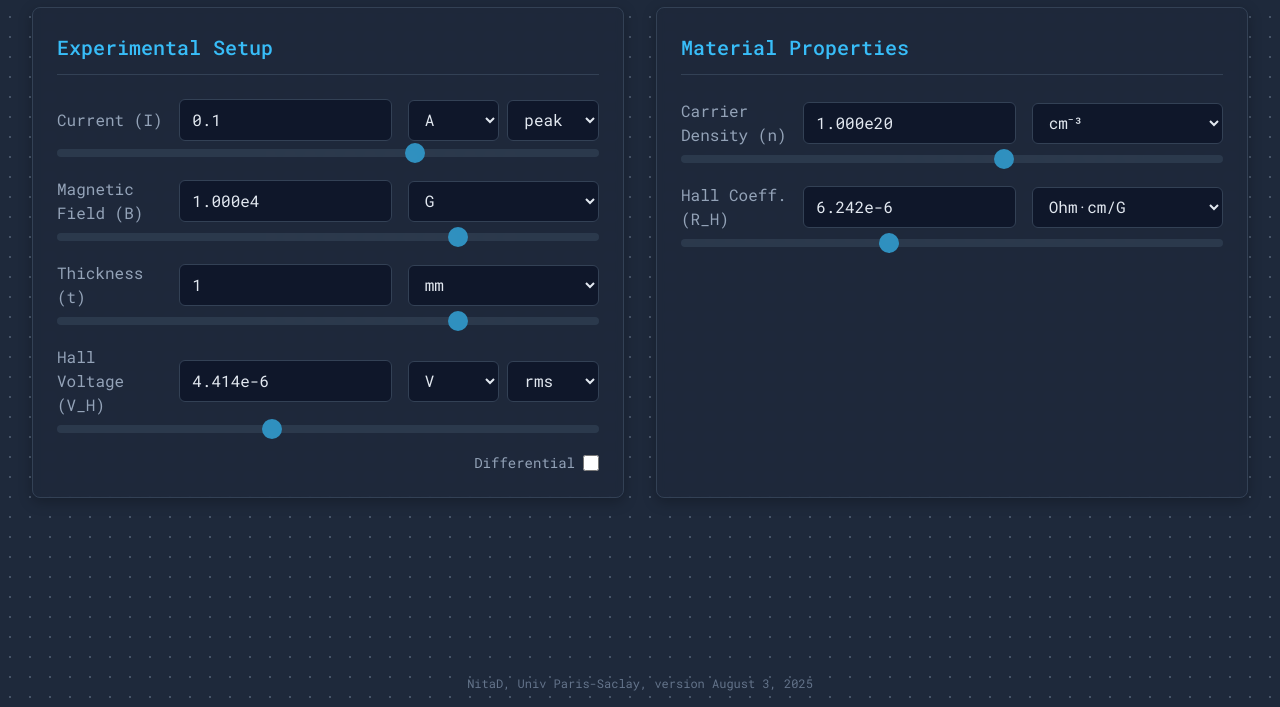
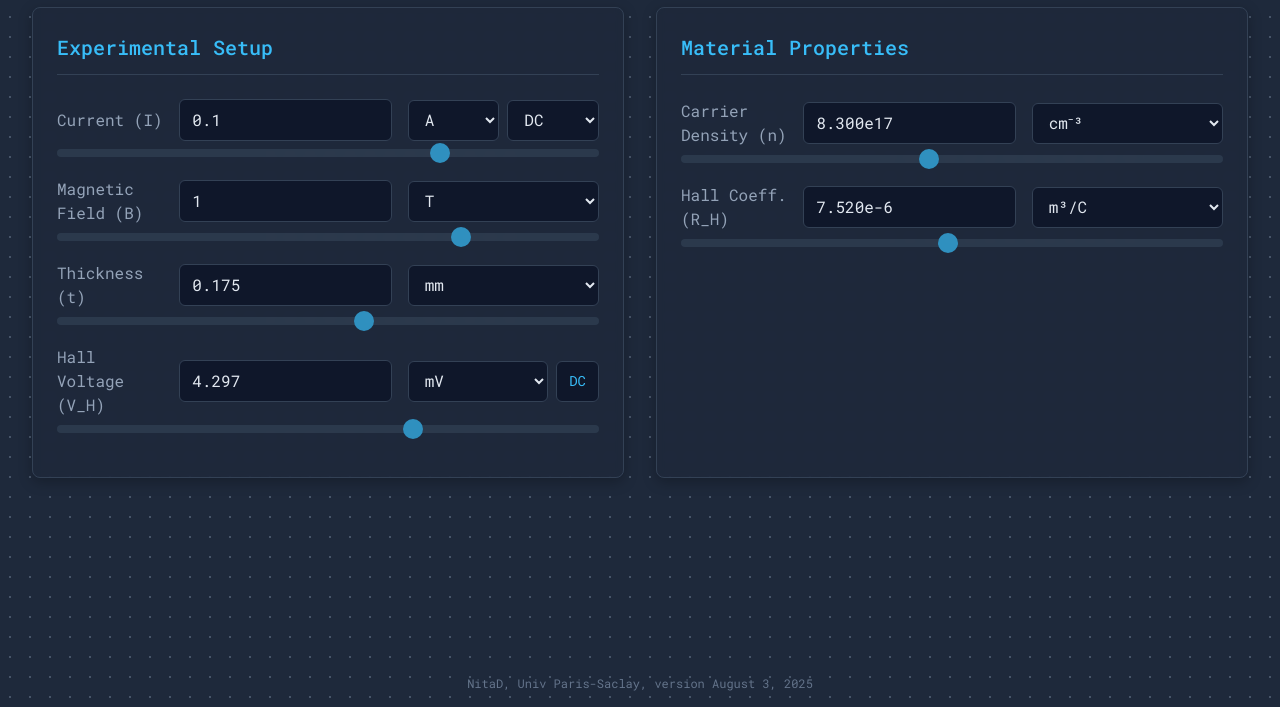
Before and after one commit to nitad54448/Hall, a plain HTML site: page index.html in a window 1280 px wide. Shown: the part 93-800 px from the top of the page. Drawn offline with Linux system fonts and the light colour scheme.

Commit message:
Update index.html

```diff
--- a/index.html
+++ b/index.html
@@ -61,6 +61,16 @@
         .input-field:focus, .unit-select:focus {
             outline: none;
             border-color: #38bdf8; /* sky-500 */
+        }
+        .badge-display {
+            background-color: #0f172a;
+            border: 1px solid #334155;
+            border-radius: 6px;
+            padding: 0.5rem 0.75rem;
+            color: #38bdf8;
+            font-size: 0.875rem;
+            text-align: center;
+            user-select: none;
         }
         .slider-container {
             grid-column: 1 / -1;
@@ -156,64 +166,81 @@
             const q = 1.60217663e-19;
             const sqrt2 = Math.sqrt(2);
 
+            // Mode factors relative to peak / DC amplitude
+            const measurementModes = {
+                'DC': 1,
+                'peak': 1,
+                'rms': 1 / sqrt2
+            };
+
+            // Global measurement mode linked across I and V
+            let currentMode = 'DC';
+
             // --- Configuration for all parameters ---
             const parameters = {
                 current: {
                     label: 'Current (I)',
                     value: 0.1,
-                    min: 1e-3, max: 1.0,
+                    min: 1e-6, max: 10.0,
                     units: { 'A': 1, 'mA': 1e-3, 'µA': 1e-6 },
-                    modes: { 'peak': 1, 'rms': sqrt2 },
+                    hasModeSelector: true,
                     group: 'setup-inputs'
                 },
                 field: {
                     label: 'Magnetic Field (B)',
                     value: 1.0,
-                    min: 1e-3, max: 10,
+                    min: 1e-4, max: 20,
                     units: { 'T': 1, 'mT': 1e-3, 'G': 1e-4 },
                     group: 'setup-inputs'
                 },
                 thickness: {
                     label: 'Thickness (t)',
-                    value: 1e-3,
-                    min: 1e-6, max: 0.01,
-                    units: { 'm': 1, 'cm': 1e-2, 'mm': 1e-3, 'µm': 1e-6 },
+                    value: 1.75e-4,
+                    min: 1e-7, max: 0.05,
+                    units: { 'mm': 1e-3, 'µm': 1e-6, 'cm': 1e-2, 'm': 1 },
                     group: 'setup-inputs'
                 },
                 voltage: {
                     label: 'Hall Voltage (V_H)',
-                    value: 6.2421e-6,
-                    min: 1e-9, max: 5,
-                    units: { 'V': 1, 'mV': 1e-3, 'µV': 1e-6 },
-                    modes: { 'peak': 1, 'rms': sqrt2 },
+                    value: 4.30e-3,
+                    min: 1e-9, max: 10,
+                    units: { 'mV': 1e-3, 'µV': 1e-6, 'V': 1 },
+                    hasModeIndicator: true,
                     group: 'setup-inputs'
                 },
-                 n: {
+                n: {
                     label: 'Carrier Density (n)',
-                    value: 1e26,
-                    min: 1e20, max: 1e30,
-                    units: { 'm⁻³': 1, 'cm⁻³': 1e6 },
+                    value: 8.3e23,
+                    min: 1e18, max: 1e31,
+                    units: { 'cm⁻³': 1e6, 'm⁻³': 1 },
                     group: 'results-inputs'
                 },
                 rh: {
                     label: 'Hall Coeff. (R_H)',
-                    value: 6.2421e-8,
-                    min: 1e-11, max: 1e-1,
+                    value: 7.52e-6,
+                    min: 1e-12, max: 1e2,
                     units: { 'm³/C': 1, 'cm³/C': 1e-6, 'Ohm·cm/G': 0.01 },
                     group: 'results-inputs'
                 }
             };
 
-            // The single source of truth for all values, always in SI units.
+            // State stores SI amplitudes (peak/DC equivalent)
             let state = {};
 
             // --- UI Generation ---
             function createInputField(id) {
                 const config = parameters[id];
                 const container = document.getElementById(config.group);
-                const hasModes = config.modes;
                 const unitOptions = Object.keys(config.units).map(u => `<option value="${u}">${u}</option>`).join('');
-                const modeOptions = hasModes ? Object.keys(config.modes || {}).map(m => `<option value="${m}">${m}</option>`).join('') : '';
+
+                let modeElementHTML = '';
+                if (config.hasModeSelector) {
+                    const modeOptions = Object.keys(measurementModes).map(m => `<option value="${m}">${m}</option>`).join('');
+                    modeElementHTML = `<select id="mode-select" class="unit-select flex-grow">${modeOptions}</select>`;
+                } else if (config.hasModeIndicator) {
+                    modeElementHTML = `<div id="voltage-mode-badge" class="badge-display flex-grow">${currentMode}</div>`;
+                }
+
                 const logMin = Math.log10(config.min);
                 const logMax = Math.log10(config.max);
                 const logVal = Math.log10(config.value);
@@ -224,7 +251,7 @@
                         <input type="text" id="input-${id}" data-id="${id}" class="input-field">
                         <div class="flex space-x-2">
                             <select id="unit-${id}" data-id="${id}" class="unit-select flex-grow">${unitOptions}</select>
-                            ${hasModes ? `<select id="mode-${id}" data-id="${id}" class="unit-select flex-grow">${modeOptions}</select>` : ''}
+                            ${modeElementHTML}
                         </div>
                         <div class="slider-container">
                             <input type="range" id="slider-${id}" data-id="${id}" min="${logMin}" max="${logMax}" step="0.01" value="${logVal}" class="slider">
@@ -234,20 +261,6 @@
                 container.innerHTML += elementHTML;
             }
             Object.keys(parameters).forEach(createInputField);
-
-            // Add Differential Checkbox
-            const setupContainer = document.getElementById('setup-inputs');
-            const differentialHTML = `
-                <div class="flex items-center justify-end mt-2 text-sm">
-                    <div class="tooltip-container">
-                        <label for="differential-checkbox" class="mr-2 cursor-pointer text-slate-400 hover:text-sky-500">Differential</label>
-                        <span class="tooltip">Select if the measured voltage is the difference between measurements at +B and -B, i.e., V_H(diff) = V(+B) - V(-B).</span>
-                    </div>
-                    <input type="checkbox" id="differential-checkbox" class="w-4 h-4 rounded bg-slate-900 border-slate-700 text-sky-500 focus:ring-sky-500">
-                </div>
-            `;
-            setupContainer.innerHTML += differentialHTML;
-
 
             // --- Helper Functions ---
             function formatNumber(num) {
@@ -259,28 +272,28 @@
                 return Number(num.toPrecision(4)).toString();
             }
 
+            function getModeFactor() {
+                return measurementModes[currentMode] || 1;
+            }
+
             // --- Core Calculation & State Logic ---
             function recalculate(sourceId) {
                 const sourceGroup = parameters[sourceId].group;
-                const isDifferential = document.getElementById('differential-checkbox').checked;
-                const voltageFactor = isDifferential ? 2 : 1;
 
                 if (sourceGroup === 'setup-inputs') {
-                    // A setup parameter was changed, so recalculate material properties.
-                    if (state.current > 0 && state.field !== 0) {
-                        const singleFieldVoltage = state.voltage / voltageFactor;
-                        state.rh = (singleFieldVoltage * state.thickness) / (state.current * state.field);
+                    if (state.current > 0 && state.field !== 0 && state.thickness > 0) {
+                        state.rh = (state.voltage * state.thickness) / (state.current * state.field);
                         state.n = 1 / (q * Math.abs(state.rh));
                     }
-                } else { // sourceGroup === 'results-inputs'
-                    // A material property was changed, so recalculate the expected voltage.
+                } else {
                     if (sourceId === 'n') {
                         state.rh = 1 / (q * state.n);
                     } else if (sourceId === 'rh') {
                         state.n = 1 / (q * Math.abs(state.rh));
                     }
-                    const singleFieldVoltage = (state.rh * state.current * state.field) / state.thickness;
-                    state.voltage = singleFieldVoltage * voltageFactor;
+                    if (state.thickness > 0) {
+                        state.voltage = (state.rh * state.current * state.field) / state.thickness;
+                    }
                 }
 
                 updateAllUiFromState();
@@ -288,6 +301,12 @@
 
             // --- UI Update Logic ---
             function updateAllUiFromState() {
+                // Update linked voltage badge
+                const badgeEl = document.getElementById('voltage-mode-badge');
+                if (badgeEl) badgeEl.textContent = currentMode;
+
+                const modeFactor = getModeFactor();
+
                 Object.keys(parameters).forEach(id => {
                     const valueSI = state[id];
                     if (!isFinite(valueSI)) return;
@@ -296,20 +315,19 @@
                     const inputEl = document.getElementById(`input-${id}`);
                     const sliderEl = document.getElementById(`slider-${id}`);
                     const unitEl = document.getElementById(`unit-${id}`);
-                    const modeEl = document.getElementById(`mode-${id}`);
 
-                    // Update slider
-                    const logValueSI = Math.log10(Math.abs(valueSI));
-                    if(isFinite(logValueSI) && sliderEl) {
-                        sliderEl.value = logValueSI;
+                    if (sliderEl) {
+                        const logValueSI = Math.log10(Math.abs(valueSI));
+                        if (isFinite(logValueSI)) {
+                            sliderEl.value = logValueSI;
+                        }
                     }
 
-                    // Update text input, but not if it's the one being actively edited
                     if (document.activeElement !== inputEl) {
-                         const unitMultiplier = config.units[unitEl.value];
-                         const modeMultiplier = modeEl ? config.modes[modeEl.value] : 1;
-                         const displayValue = valueSI / (unitMultiplier * modeMultiplier);
-                         inputEl.value = formatNumber(displayValue);
+                        const unitMultiplier = config.units[unitEl.value];
+                        const activeModeMultiplier = (config.hasModeSelector || config.hasModeIndicator) ? modeFactor : 1;
+                        const displayValue = valueSI / (unitMultiplier * activeModeMultiplier);
+                        inputEl.value = formatNumber(displayValue);
                     }
                 });
             }
@@ -319,7 +337,6 @@
                 const id = e.target.dataset.id;
                 const isFromSlider = e.target.type === 'range';
 
-                // 1. Update the state from the single input that changed.
                 if (isFromSlider) {
                     const logValue = parseFloat(e.target.value);
                     state[id] = Math.pow(10, logValue);
@@ -327,70 +344,68 @@
                     const config = parameters[id];
                     const inputEl = document.getElementById(`input-${id}`);
                     const unitEl = document.getElementById(`unit-${id}`);
-                    const modeEl = document.getElementById(`mode-${id}`);
-                    let value = parseFloat(inputEl.value.replace(/e/i, 'e'));
+                    const value = parseFloat(inputEl.value.replace(/e/i, 'e'));
                     if (isNaN(value)) return;
+
                     const unitMultiplier = config.units[unitEl.value];
-                    const modeMultiplier = modeEl ? config.modes[modeEl.value] : 1;
+                    const modeMultiplier = (config.hasModeSelector || config.hasModeIndicator) ? getModeFactor() : 1;
                     state[id] = value * unitMultiplier * modeMultiplier;
                 }
 
-                // 2. Trigger the full recalculation logic.
                 recalculate(id);
             }
 
             function handleUnitChange(e) {
                 const id = e.target.dataset.id;
-                // When a unit changes, the underlying SI value in the state is correct.
-                // We just need to update the text box to reflect this same SI value in the new units.
                 const valueSI = state[id];
                 if (!isFinite(valueSI)) return;
 
                 const config = parameters[id];
                 const inputEl = document.getElementById(`input-${id}`);
                 const unitEl = document.getElementById(`unit-${id}`);
-                const modeEl = document.getElementById(`mode-${id}`);
 
                 const unitMultiplier = config.units[unitEl.value];
-                const modeMultiplier = modeEl ? config.modes[modeEl.value] : 1;
+                const modeMultiplier = (config.hasModeSelector || config.hasModeIndicator) ? getModeFactor() : 1;
                 const displayValue = valueSI / (unitMultiplier * modeMultiplier);
 
                 inputEl.value = formatNumber(displayValue);
             }
 
-            function handleDifferentialChange() {
-                // When the diff mode changes, assume material is constant and recalculate voltage
-                recalculate('rh');
+            function handleModeChange(e) {
+                currentMode = e.target.value;
+                updateAllUiFromState();
             }
 
             // --- Event Listeners ---
             document.querySelectorAll('.input-field, .slider').forEach(el => el.addEventListener('input', handleInputChange));
-            document.querySelectorAll('.unit-select').forEach(el => el.addEventListener('change', handleUnitChange));
-            document.getElementById('differential-checkbox').addEventListener('change', handleDifferentialChange);
+            document.querySelectorAll('.unit-select').forEach(el => {
+                if (el.id !== 'mode-select') {
+                    el.addEventListener('change', handleUnitChange);
+                }
+            });
+            document.getElementById('mode-select').addEventListener('change', handleModeChange);
 
             // --- Initialization ---
             function initialize() {
-                // 1. Populate state with initial SI values
                 Object.keys(parameters).forEach(id => {
                     state[id] = parameters[id].value;
                 });
 
-                // 2. Set default units in the UI
                 const defaultUnits = {
-                    current: 'A', field: 'G', thickness: 'mm',
-                    voltage: 'V', n: 'cm⁻³', rh: 'Ohm·cm/G'
+                    current: 'A',
+                    field: 'T',
+                    thickness: 'mm',
+                    voltage: 'mV',
+                    n: 'cm⁻³',
+                    rh: 'm³/C'
                 };
-                const defaultModes = { voltage: 'rms', current: 'peak' };
 
                 Object.keys(defaultUnits).forEach(id => {
                     document.getElementById(`unit-${id}`).value = defaultUnits[id];
                 });
-                Object.keys(defaultModes).forEach(id => {
-                    document.getElementById(`mode-${id}`).value = defaultModes[id];
-                });
 
-                // 3. Set up the initial UI from the state
-                updateAllUiFromState();
+                document.getElementById('mode-select').value = currentMode;
+                recalculate('n');
             }
 
             initialize();
```
